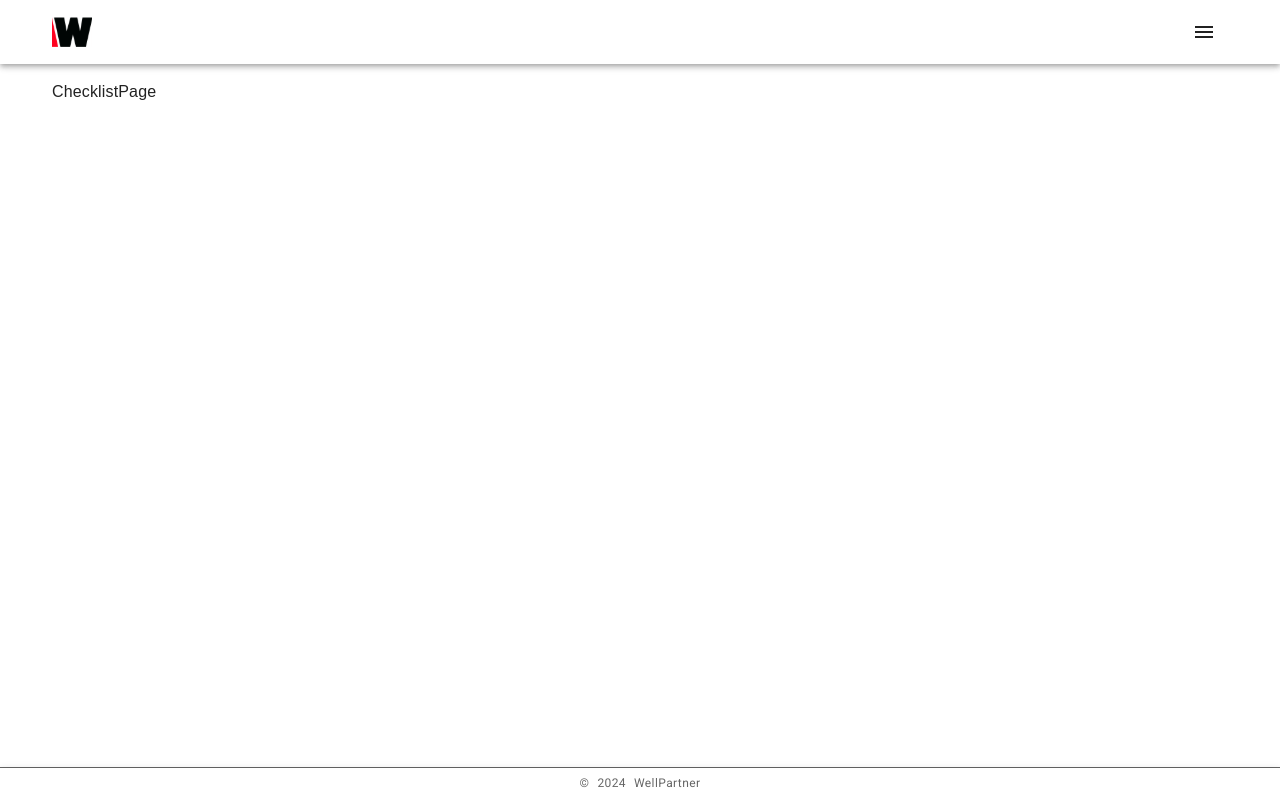
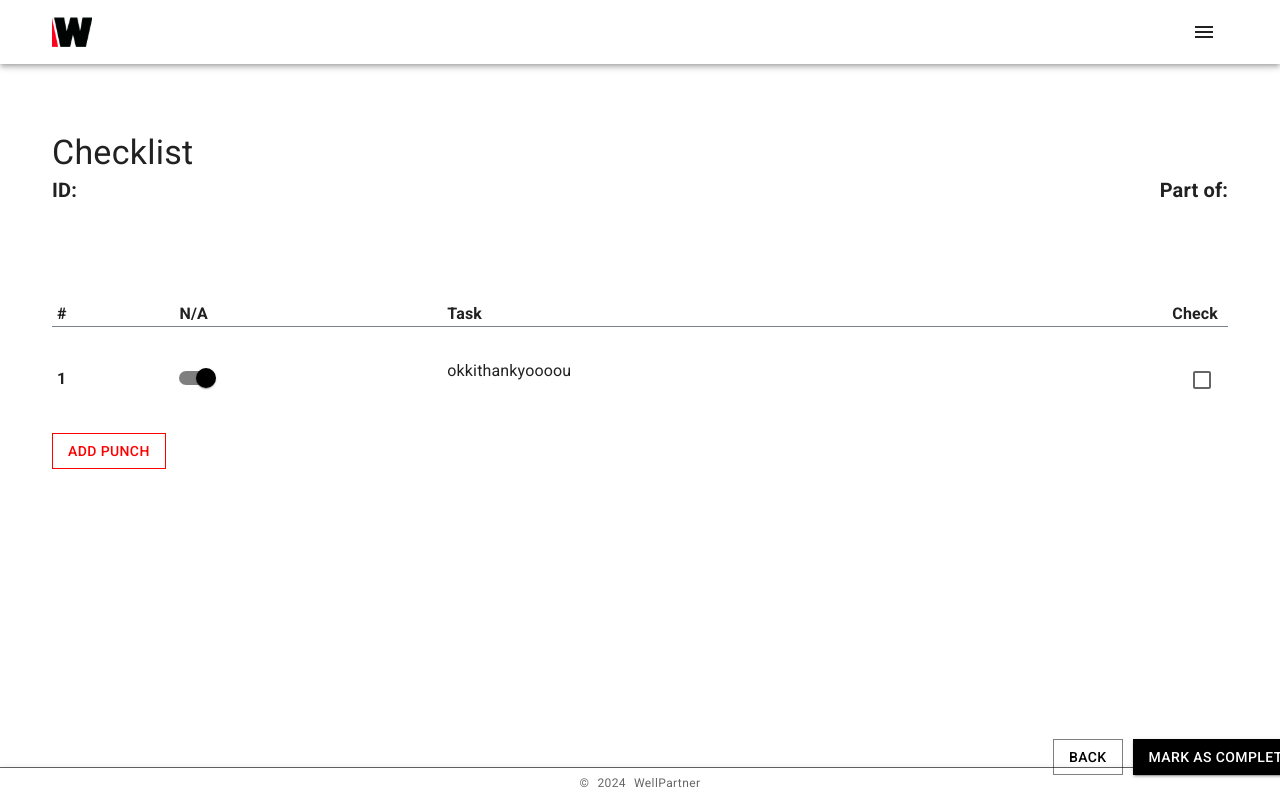
Before and after one commit to OptiCorp/checklist-app, a React (Vite) app: page /checklist/1 in a window 1280 px wide. Built offline with nearby package versions, Linux system fonts and the light colour scheme; what @azure/msal-react would draw is missing.

Commit message:
ChecklistPage

```diff
--- a/src/pages/ChecklistPage/ChecklistPage.tsx
+++ b/src/pages/ChecklistPage/ChecklistPage.tsx
@@ -1,7 +1,141 @@
-import React from 'react';
+import { Box, Button, Divider, Grid, Switch, Checkbox, Typography } from '@mui/material';
+import { useNavigate } from 'react-router-dom';
 
 const ChecklistPage = () => {
-    return <div>ChecklistPage</div>;
+    const navigate = useNavigate();
+    const label = { inputProps: { 'aria-label': 'Switch demo' } };
+
+    return (
+        <>
+            <Box sx={{ mt: 5 }}>
+                <Typography variant="h4" sx={{ marginTop: '2rem', marginBottom: '0rem' }}>
+                    Checklist
+                </Typography>
+
+                <Box>
+                    <Typography
+                        variant="h6"
+                        sx={{ marginTop: '0rem', float: 'left', textAlign: 'left' }}
+                    >
+                        <b>ID: </b>
+                    </Typography>
+                </Box>
+                <Typography
+                    variant="h6"
+                    sx={{ marginTop: '0rem', float: 'right', textAlign: 'right' }}
+                >
+                    <b>Part of:</b>
+                </Typography>
+            </Box>
+            <div>
+                <Box sx={{ paddingTop: '4rem' }}>
+                    <Grid
+                        component={'li'}
+                        container
+                        wrap="nowrap"
+                        paddingTop={'2rem'}
+                        paddingLeft={'5px'}
+                    >
+                        <Grid item xs={1}>
+                            <Typography component="p">
+                                <b>#</b>
+                            </Typography>
+                        </Grid>
+                        <Grid item xs={3} sx={{ paddingLeft: '25px' }}>
+                            <Typography component="p">
+                                {' '}
+                                <b>N/A</b>
+                            </Typography>
+                        </Grid>
+                        <Grid item xs={5}>
+                            <Typography component="p">
+                                {' '}
+                                <b>Task</b>
+                            </Typography>
+                        </Grid>
+                        <Grid item xs={3} sx={{ paddingRight: '10px' }}>
+                            <Typography component="p" sx={{ float: 'right' }}>
+                                <b>Check</b>
+                            </Typography>
+                        </Grid>
+                    </Grid>
+                    <Divider
+                        orientation="horizontal"
+                        sx={{
+                            width: '100%',
+
+                            borderColor: ['#7B8287'],
+                        }}
+                    />
+                    <Grid
+                        component={'li'}
+                        container
+                        wrap="nowrap"
+                        paddingTop={'2rem'}
+                        paddingLeft={'5px'}
+                    >
+                        <Grid item xs={1} sx={{ paddingTop: '8px' }}>
+                            <Typography component="p">
+                                <b>1</b>
+                            </Typography>
+                        </Grid>
+                        <Grid item xs={3} sx={{ paddingLeft: '12px' }}>
+                            <Switch {...label} defaultChecked />
+                        </Grid>
+                        <Grid item xs={5}>
+                            <Box>
+                                {' '}
+                                <Typography component={'p'} sx={{ paddingBottom: '25px' }}>
+                                    okkithankyoooou
+                                </Typography>
+                            </Box>
+                        </Grid>
+                        <Grid item xs={3} sx={{ paddingRight: '5px' }}>
+                            <Checkbox {...label} sx={{ float: 'right' }} />
+                        </Grid>
+                    </Grid>
+                </Box>
+                <Box paddingTop={'25px'}>
+                    <Button
+                        variant="outlined"
+                        onClick={() => navigate('/')}
+                        sx={{
+                            background: 'white',
+                            color: 'red',
+                            borderColor: 'red',
+                            borderWidth: '1px',
+                        }}
+                    >
+                        Add punch
+                    </Button>
+                </Box>
+                <Box
+                    sx={{
+                        paddingBottom: '25px',
+                        paddingRight: '25px',
+                        position: 'fixed',
+                        bottom: 0,
+                        width: '100%',
+                    }}
+                >
+                    <Button
+                        variant="contained"
+                        onClick={() => navigate('/')}
+                        sx={{ float: 'right', marginTop: '10px' }}
+                    >
+                        Mark as complete
+                    </Button>
+                    <Button
+                        variant="outlined"
+                        onClick={() => navigate('/')}
+                        sx={{ float: 'right', marginTop: '10px', marginRight: '10px' }}
+                    >
+                        Back
+                    </Button>
+                </Box>
+            </div>
+        </>
+    );
 };
 
 export default ChecklistPage;
```
